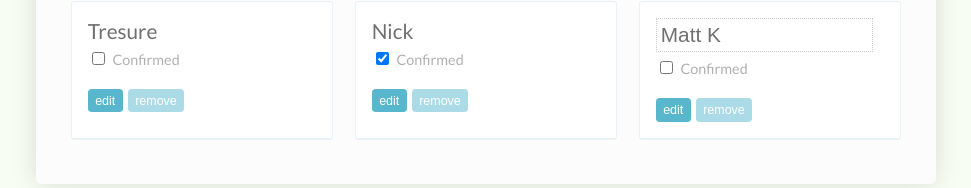
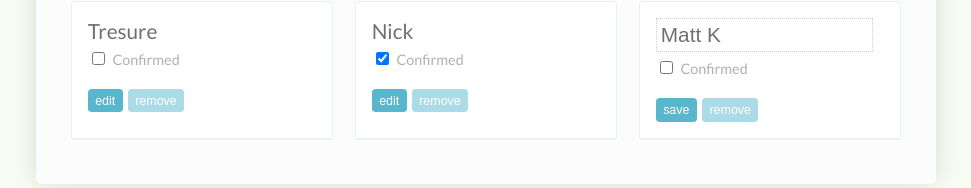
Before and after one commit to nico24687/rsvp, a React (Create React App) app: page / in a window 1280 px wide. Shown: the part 492-680 px from the top of the page, without its empty margins (154-1125 px from the left). Built offline with nearby package versions, Linux system fonts and the light colour scheme.

Commit message:
button changes from edit to save

```diff
--- a/src/App.js
+++ b/src/App.js
@@ -45,9 +45,27 @@
     this.toggleGuestPropertyAt("isEditing", index)
   }
 
+  setNameAt = (name, indexToChange) => {
+    this.setState({
+      guests: this.state.guests.map((guest, index) => {
+        if (index === indexToChange) {
+          return {
+            ...guest,
+            name
+          }
+        }
+        return guest
+      })
+    })
+  }
+
+
+
   getTotalInvited = () => {
     this.state.guests.length
   }
+
+
 
   //getAttendingGuests = () =>
   //getUnconfirmedGuests = () =>
@@ -89,7 +107,8 @@
         <GuestList
           guests={this.state.guests}
           toggleConfirmationAt={this.toggleConfirmationAt}
-          toggleEditingAt={this.toggleEditingAt}  />
+          toggleEditingAt={this.toggleEditingAt}
+          setNameAt={this.setNameAt}  />
       </div>
     </div>
     );
--- a/src/Guest.js
+++ b/src/Guest.js
@@ -5,14 +5,20 @@
 const Guest = (props) =>
 
       <li>
-        <GuestName isEditing={props.isEditing}>{props.name}</GuestName>
+        <GuestName
+          isEditing={props.isEditing}
+          handleNameEdits={(e) => props.setName(e.target.value)}>
+          {props.name}
+        </GuestName>
         <label>
           <input
             type="checkbox"
             checked={props.isConfirmed}
             onChange={props.handleConfirmation}/> Confirmed
                 </label>
-        <button onClick={props.handleToggleEditing}>edit</button>
+        <button onClick={props.handleToggleEditing}>
+          {props.isEditing ? "save" : "edit" }
+        </button>
         <button>remove</button>
       </li>
 
@@ -22,7 +28,8 @@
     isConfirmed: PropTypes.bool.isRequired,
     isEditing: PropTypes.bool.isRequired,
     handleConfirmation: PropTypes.func.isRequired,
-    handleToggleEditing: PropTypes.func.isRequired
+    handleToggleEditing: PropTypes.func.isRequired,
+    setName: PropTypes.func.isRequired
   }
 
 
--- a/src/GuestList.js
+++ b/src/GuestList.js
@@ -11,7 +11,8 @@
       isConfirmed={guest.isConfirmed}
       isEditing={guest.isEditing}
       handleConfirmation={() => props.toggleConfirmationAt (index)}
-      handleToggleEditing={() => props.toggleEditingAt(index)}/>
+      handleToggleEditing={() => props.toggleEditingAt(index)}
+      setName={(text) => props.setNameAt(text, index ) }/>
     )}
   </ul>;
 
@@ -19,6 +20,7 @@
     guests: PropTypes.array.isRequired,
     toggleConfirmationAt : PropTypes.func.isRequired,
     toggleEditingAt: PropTypes.func.isRequired,
+    setNameAt: PropTypes.func.isRequired
   }
 
   export default GuestList
--- a/src/GuestName.js
+++ b/src/GuestName.js
@@ -5,7 +5,10 @@
 const GuestName = (props) => {
   if (props.isEditing){
     return(
-      <input type="text" value={props.children} />
+      <input
+        type="text"
+        value={props.children}
+        onChange={props.handleNameEdits} />
     )
   }
   return(
@@ -18,6 +21,7 @@
 
   GuestName.propTypes = {
     isEditing: PropTypes.bool.isRequired,
+    handleNameEdits: PropTypes.func.isRequired
   }
 
 
```
